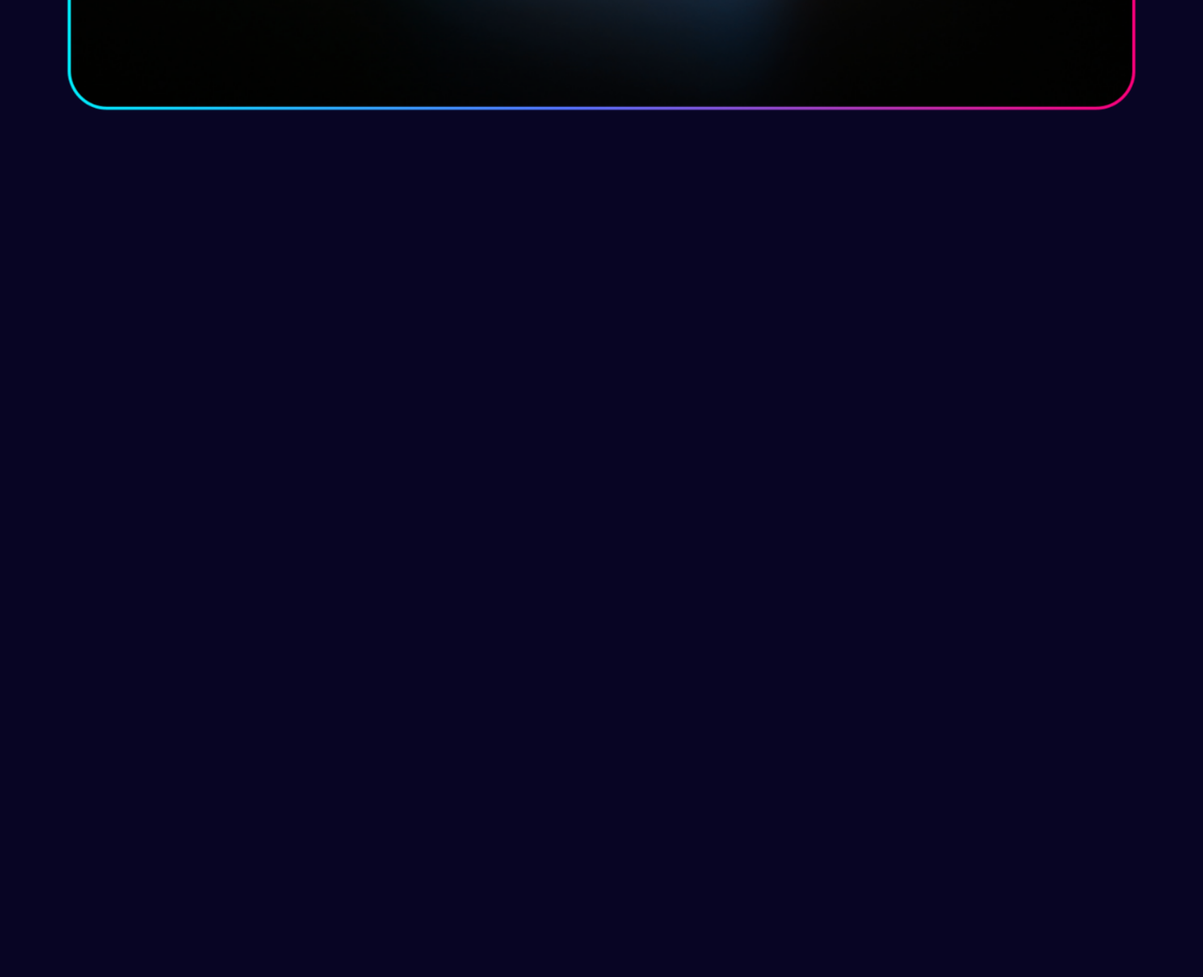
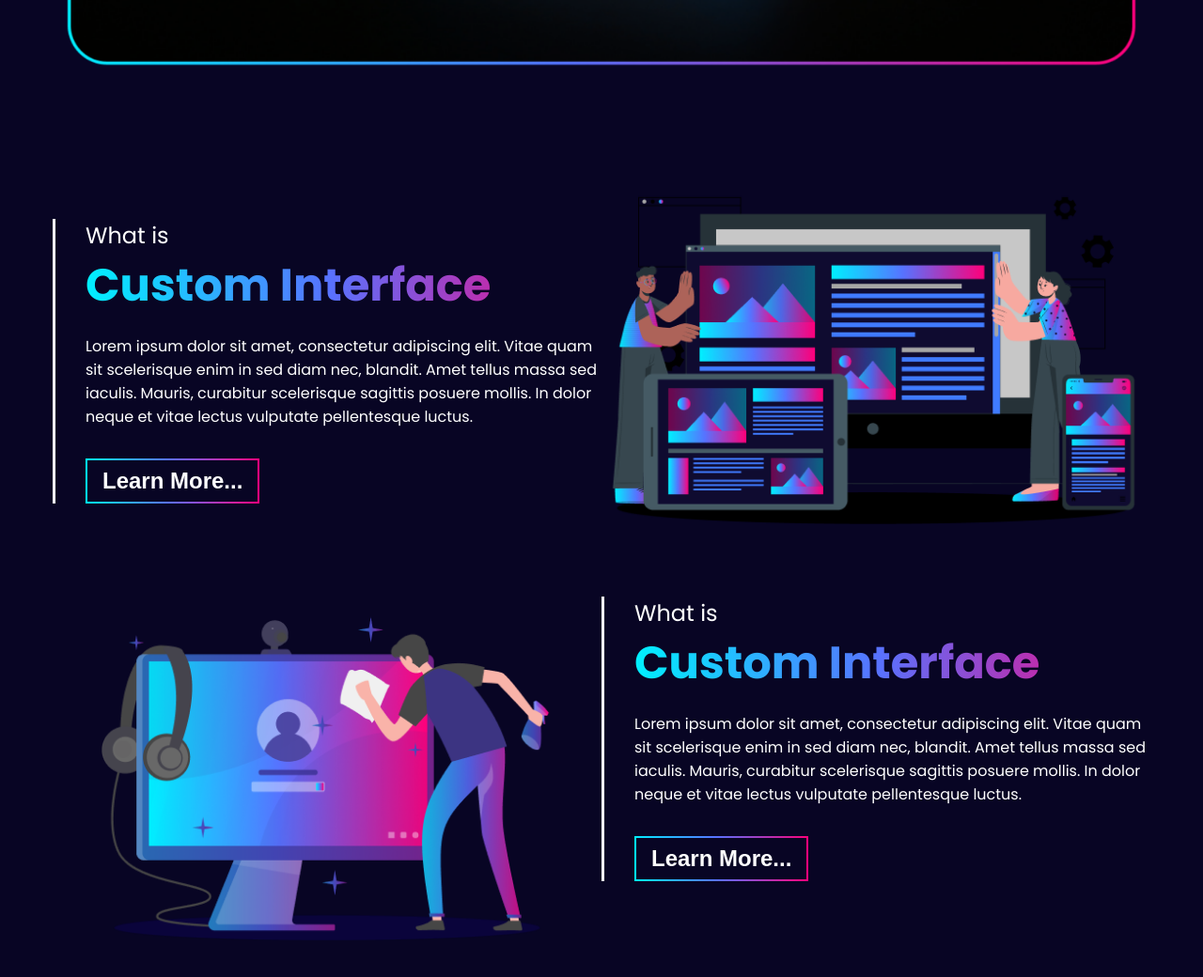
Before and after one commit to homoki-denis/Markai-Landing-Page, a plain HTML site: page index.html in a window 1280 px wide. Shown: the part 3133-4173 px from the top of the page at 94% size. Before the commit the page ends 3433 px from the top, so only its background shows below. Drawn offline with Linux system fonts and the light colour scheme.

Commit message:
added offers section

```diff
--- a/index.html
+++ b/index.html
@@ -247,5 +247,64 @@
         <img class="img-main" src="images/computer-play.png" alt="" />
       </div>
     </section>
+
+    <section class="offers-section content-container">
+      <div class="offers-first-col">
+        <div class="first-left-col">
+          <div class="offers-first-subtitle">
+            <p>What is</p>
+          </div>
+
+          <div class="offers-first-title">
+            <h2>Custom Interface</h2>
+          </div>
+
+          <div class="offers-first-subtitle-2">
+            <p>
+              Lorem ipsum dolor sit amet, consectetur adipiscing elit. Vitae
+              quam sit scelerisque enim in sed diam nec, blandit. Amet tellus
+              massa sed iaculis. Mauris, curabitur scelerisque sagittis posuere
+              mollis. In dolor neque et vitae lectus vulputate pellentesque
+              luctus.
+            </p>
+          </div>
+
+          <div class="offers-first-button">
+            <button class="primary-button">Learn More...</button>
+          </div>
+        </div>
+        <div class="first-right-col">
+          <img src="images/custom-interface.png" alt="" />
+        </div>
+      </div>
+      <div class="offers-second-col">
+        <div class="second-left-col">
+          <div class="offers-second-subtitle">
+            <p>What is</p>
+          </div>
+
+          <div class="offers-second-title">
+            <h2>Custom Interface</h2>
+          </div>
+
+          <div class="offers-second-subtitle-2">
+            <p>
+              Lorem ipsum dolor sit amet, consectetur adipiscing elit. Vitae
+              quam sit scelerisque enim in sed diam nec, blandit. Amet tellus
+              massa sed iaculis. Mauris, curabitur scelerisque sagittis posuere
+              mollis. In dolor neque et vitae lectus vulputate pellentesque
+              luctus.
+            </p>
+          </div>
+
+          <div class="offers-second-button">
+            <button class="primary-button">Learn More...</button>
+          </div>
+        </div>
+        <div class="second-right-col">
+          <img src="images/monitor.png" alt="" />
+        </div>
+      </div>
+    </section>
   </body>
 </html>
--- a/styles.css
+++ b/styles.css
@@ -227,7 +227,7 @@ button {
   flex-direction: column;
   align-items: center;
   color: #fff;
-  margin: 8rem auto;
+  margin: 5rem auto;
   text-align: center;
 }
 
@@ -262,6 +262,71 @@ button {
   width: 100%;
   height: auto;
   padding: 0 1rem;
+}
+
+/* //////////////////// Offers Section /////////////////// */
+
+.offers-section {
+  display: flex;
+  flex-direction: column;
+  margin: 3rem auto;
+}
+
+.offers-first-col,
+.offers-second-col {
+  display: flex;
+  flex-direction: row;
+  align-items: center;
+  color: #fff;
+}
+
+.offers-second-col {
+  flex-direction: row-reverse;
+}
+
+.first-left-col,
+.second-left-col {
+  border-left: 3px solid #ffffff;
+  padding-left: 2rem;
+}
+
+.offers-first-subtitle,
+.offers-second-subtitle {
+  font-size: 1.5rem;
+}
+
+.offers-first-title,
+.offers-second-title {
+  font-size: 2rem;
+  background: linear-gradient(90deg, #00f0ff 0%, #5773ff 46.87%, #ff007a 100%);
+  -webkit-background-clip: text;
+  -webkit-text-fill-color: transparent;
+}
+
+.first-right-col img,
+.second-right-col img {
+  max-width: 100%;
+  height: auto;
+}
+
+.first-left-col,
+.first-right-col,
+.second-left-col,
+.second-right-col {
+  width: 50%;
+}
+
+.offers-first-subtitle-2,
+.offers-second-subtitle-2 {
+  margin: 1rem 0;
+}
+
+.offers-first-button button,
+.offers-second-button button {
+  padding: 0.5rem 1rem;
+  font-size: 1.5rem;
+  font-weight: 700;
+  margin-top: 1rem;
 }
 
 /* ////////////// Media queries //////////////////////////////// */
@@ -338,11 +403,36 @@ button {
   .video-subtitle-2 {
     width: 100%;
   }
+
+  .offers-first-col,
+  .offers-second-col {
+    flex-direction: column;
+    align-items: center;
+    justify-content: center;
+    text-align: center;
+  }
+
+  .first-left-col,
+  .first-right-col,
+  .second-left-col,
+  .second-right-col {
+    width: 100%;
+    margin: 2rem 0;
+  }
+
+  .first-left-col,
+  .second-left-col {
+    border-left: none;
+  }
 }
 @media screen and (max-width: 583px) {
   .ai-text {
     font-size: 1rem;
     margin: 2rem 0;
+  }
+  .offers-first-title,
+  .offers-second-title {
+    font-size: 1.5rem;
   }
 }
 
```
Also changed, not shown: images/custom-interface.png (added), images/monitor.png (added).
